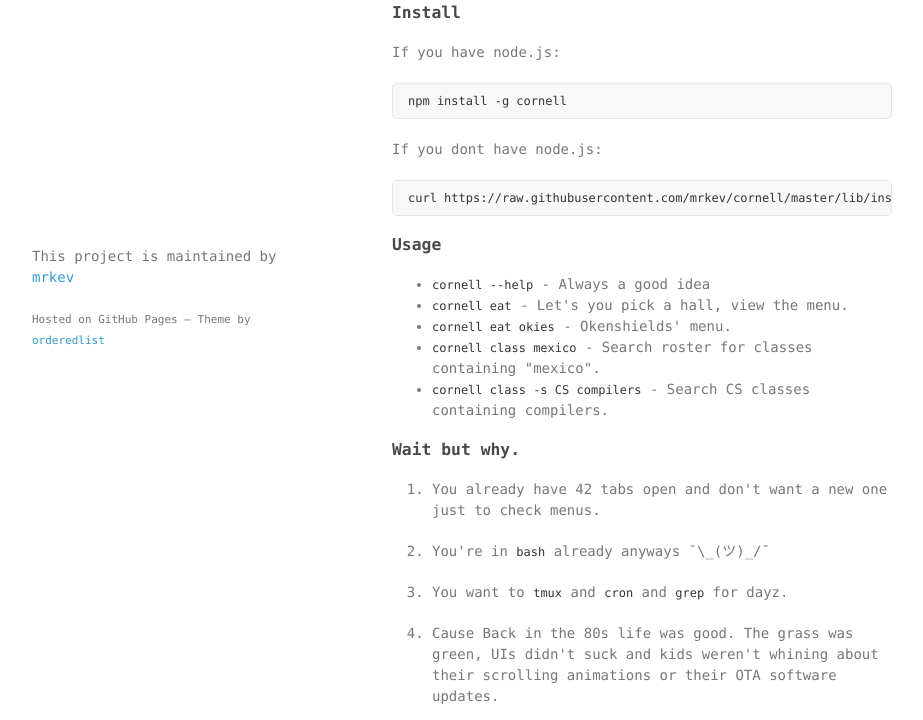
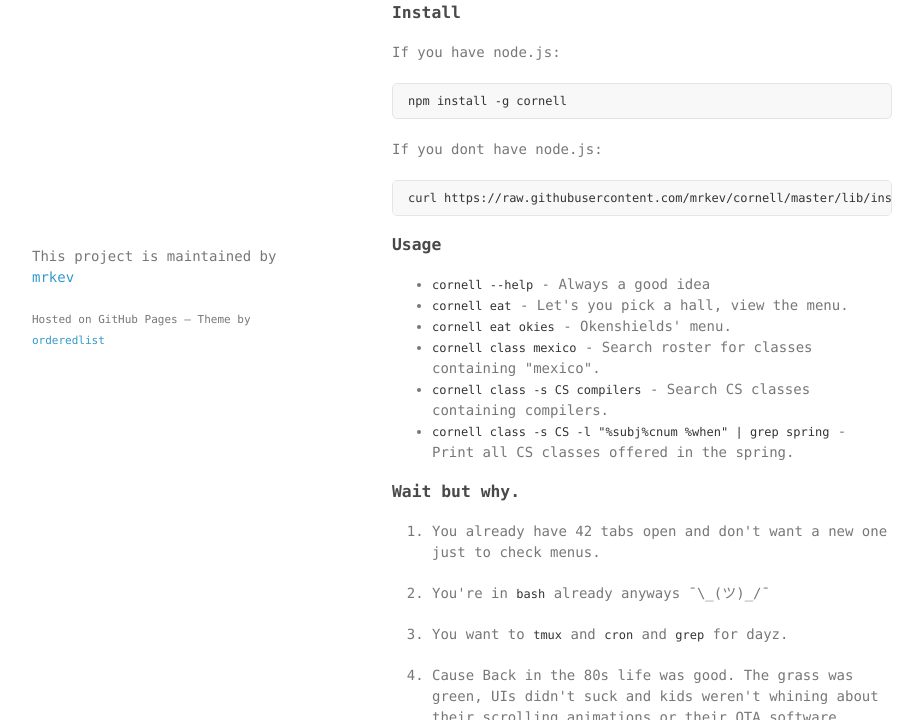
Before and after one commit to mrkev/cornell, a plain HTML site: page index.html in a window 1280 px wide. Shown: the part 380-1100 px from the top of the page, without its empty margins (178-1101 px from the left). Drawn offline with Linux system fonts and the light colour scheme.

Commit message:
Update index.html

```diff
--- a/index.html
+++ b/index.html
@@ -57,8 +57,8 @@
 <code>cornell class mexico</code> - Search roster for classes containing "mexico".</li>
 <li>
 <code>cornell class -s CS compilers</code> - Search CS classes containing compilers.</li>
+<li><code>cornell class -s CS -l "%subj%cnum %when" | grep spring</code> - Print all CS classes offered in the spring.</li>
 </ul>
-
 <h3>
 <a id="wait-but-why" class="anchor" href="#wait-but-why" aria-hidden="true"><span class="octicon octicon-link"></span></a>Wait but why.</h3>
 
```
